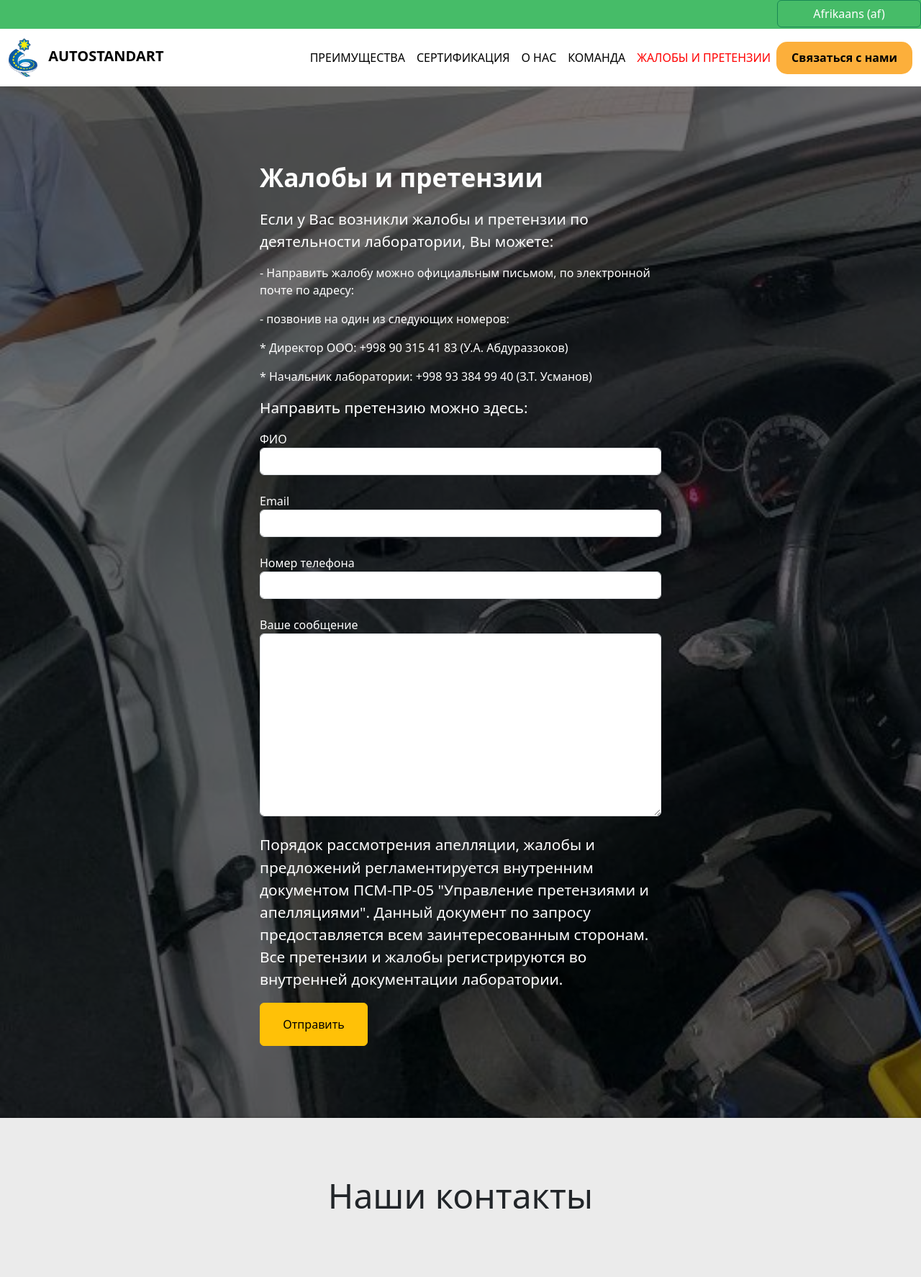
After one commit to VladlenKhan/tts, a Django app: template app/templates/complaint.html in a window 1280 px wide. The commit adds this page. Shown: the top 1774 px of the page at 72% size. Run offline with Django 4.2, Linux system fonts and the light colour scheme; the template is opened without the code that fills it, so the values that code supplies are empty.

Commit message:
added complaint html

```diff
--- a/app/templates/base.html
+++ b/app/templates/base.html
@@ -87,6 +87,9 @@
                     <li class="nav-item">
                         <a class="nav-link" href="{% url 'home' %}#team"style="color:black;font-weight:500;">{% trans 'КОМАНДА' %}</a>
                     </li>
+                    <li class="nav-item">
+                        <a class="nav-link" href="{% url 'complaint' %}"style="color:red;font-weight:500;">{% trans 'ЖАЛОБЫ И ПРЕТЕНЗИИ' %}</a>
+                    </li>
                     <li class="nav-item  ">
                         <div class="btn" style="border-radius:15px;background-color: #fcaf3b;height: 45px; display: flex;align-items: center;">
                             <a class="nav-link " href="{% url 'home' %}#apl-form" style="color:black;font-weight:bold;">{% trans 'Связаться с нами' %}</a>
--- /dev/null
+++ b/app/templates/complaint.html
@@ -0,0 +1,91 @@
+{% extends 'base.html' %}
+{% load static %}
+{% load i18n %}
+{% block content %}
+    <style>
+        .success-message {
+            display: none;
+            font-size: 2rem; /* Увеличиваем размер шрифта */
+            color: limegreen; /* Яркий зеленый цвет */
+            font-weight: bold; /* Жирный шрифт */
+        }
+    </style>
+<section class="back2" id="apl-form">
+		<div style="display: flex; justify-content: center; align-items: center">
+			<div class="text-white">
+				<div class="container">
+					<div style="display: flex; justify-content: center">
+						<div class="col-md-6">
+							<p style="font-size: 2.2rem">
+								<strong>{% trans 'Жалобы и претензии'%}</strong>
+							</p>
+							<p style="font-size: 1.3rem">
+								{% trans 'Если у Вас возникли жалобы и претензии по деятельности лаборатории, Вы можете:'%}
+                                <p>- {% trans 'Направить жалобу можно официальным письмом,  по электронной почте по адресу: ' %}</p>
+                                <p>
+                                    - {% trans 'позвонив на один из следующих номеров:  ' %}
+                                    <p>* {% trans 'Директор ООО:' %} +998 90 315 41 83 ({% trans 'У.А. Абдураззоков' %})</p>
+                                    <p>* {% trans 'Начальник лаборатории:' %} +998 93 384 99 40 ({% trans 'З.Т. Усманов' %})</p>
+                                </p>
+							</p>
+							<p style="font-size: 1.3rem">
+								{% trans 'Направить претензию можно здесь:'%}
+							</p>
+							<form method="post" class="form" id="application-form">
+        {% csrf_token %}
+
+        <label for="name">{% trans 'ФИО' %}</label>
+        <input type="text" id="name" name="name" class="form-control" maxlength="50">
+        <p class="error-message" id="name-error" style="display: none; color: red">
+            {% trans 'Поле "ФИО" должно быть заполнено' %}
+        </p>
+        <br />
+
+        <label for="email">{% trans 'Email' %}</label>
+        <input type="email" id="email" name="email" class="form-control">
+        <p class="error-message" id="email-error" style="display: none; color: red">
+            {% trans 'Поле "Email" должно быть заполнено' %}
+        </p>
+        <br />
+
+        <label for="phone_number">{% trans 'Номер телефона' %}</label>
+        <input type="text" id="phone_number" name="phone_number" class="form-control" maxlength="30">
+        <p class="error-message" id="phone_number-error" style="display: none; color: red">
+            {% trans 'Поле "Номер телефона" должно быть заполнено' %}
+        </p>
+        <br />
+
+        <label for="comment">{% trans 'Ваше сообщение' %}</label>
+        <textarea id="comment" name="Comment" class="form-control" cols="30" rows="10"></textarea>
+        <br />
+
+        <p style="font-size: 1.3rem">
+            {% trans 'Порядок рассмотрения апелляции, жалобы и предложений регламентируется внутренним документом ПСМ-ПР-05 "Управление претензиями и апелляциями". Данный документ по запросу предоставляется всем заинтересованным сторонам. Все претензии и жалобы регистрируются во внутренней документации лаборатории.' %}
+        </p>
+
+        <button type="submit" class="btn btn-warning" style="width: 150px; height: 60px; font-weight: 500">
+            {% trans 'Отправить' %}
+        </button>
+    </form>
+                            <p class="success-message" id="success-message">
+                                {% trans 'Жалоба успешно отправлена!' %}
+                            </p>
+
+
+						</div>
+
+
+					</div>
+				</div>
+			</div>
+		</div>
+	</section>
+    <script>
+        document.getElementById('application-form').addEventListener('submit', function(event) {
+            event.preventDefault(); // Останавливаем стандартное поведение отправки формы
+            // Здесь можно добавить AJAX запрос для отправки формы на сервер
+            document.getElementById('application-form').style.display = 'none';
+            document.getElementById('success-message').style.display = 'block';
+        });
+    </script>
+{% endblock %}
--- a/app/urls.py
+++ b/app/urls.py
@@ -3,4 +3,5 @@ from .views import *
 urlpatterns = [
     path('',home,name='home'),
     path('certificate/',certificate,name='certificate'),
+    path('complaint/', complaint, name='complaint'),
 ]
--- a/app/views.py
+++ b/app/views.py
@@ -26,3 +26,8 @@ def home(request):
 
 def certificate(request):
     return render(request, 'certificate.html')
+
+
+def complaint(request):
+
+    return render(request, "complaint.html", )
```
Also changed, not shown: locale/uz/LC_MESSAGES/django.po, 1 other file.
